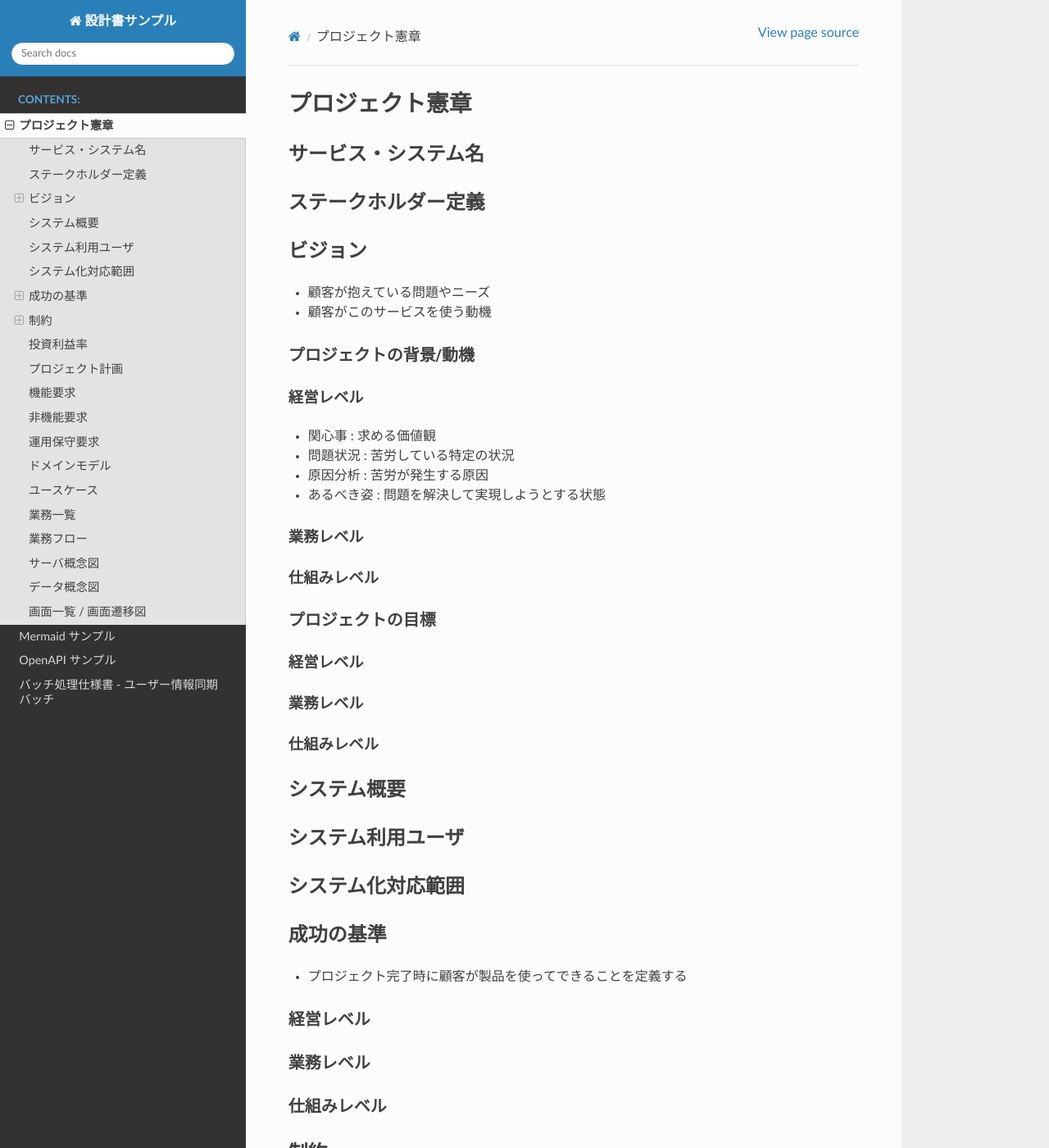
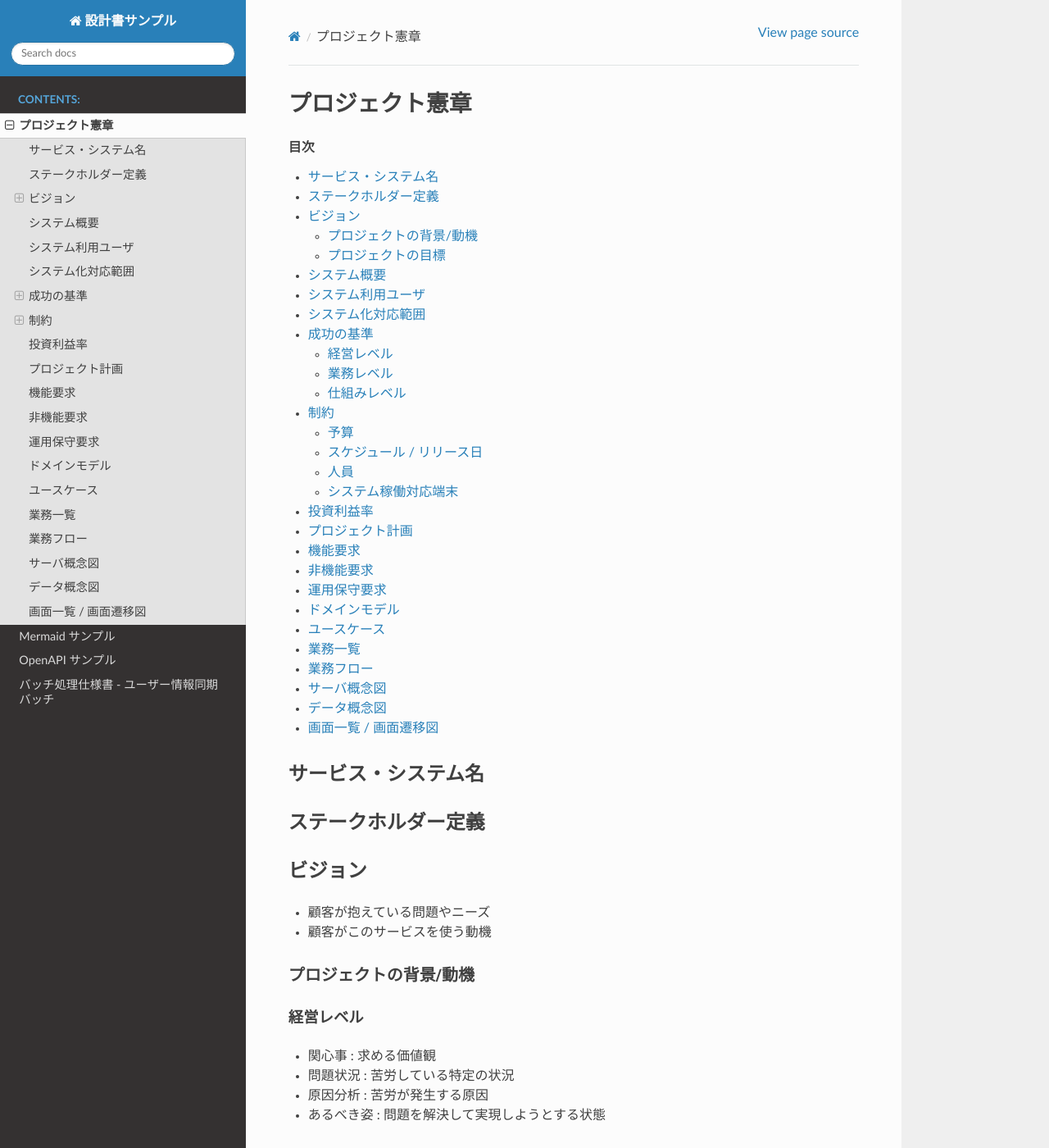
Before and after one commit to MasaruFukazawa/designdocs-sample.fukazawasoftwaredevelopment.com, a Sphinx documentation site: the page built from source/project_charter.rst, in a window 1280 px wide and 1400 px high. Shown: the whole window at 82% size. Built offline with Sphinx 7.4.7 and the Read the Docs theme 3.1.0, drawn with Linux system fonts in a browser that asks for light colours.

Commit message:
目次追加

```diff
--- a/source/project_charter.rst
+++ b/source/project_charter.rst
@@ -5,6 +5,11 @@
 
 プロジェクト憲章
 ============================================
+
+.. contents:: 目次
+   :depth: 2
+   :local:
+
 
 サービス・システム名
 --------------------------------------------
```
